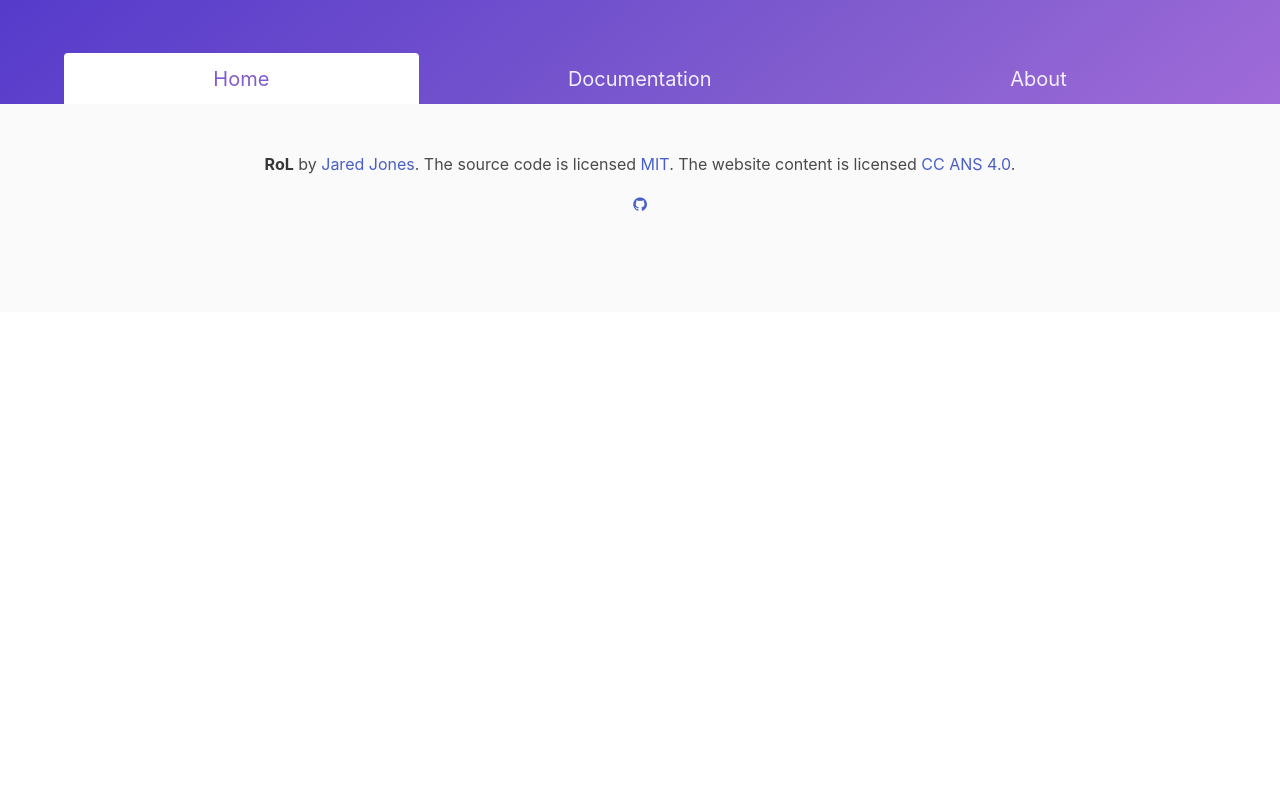
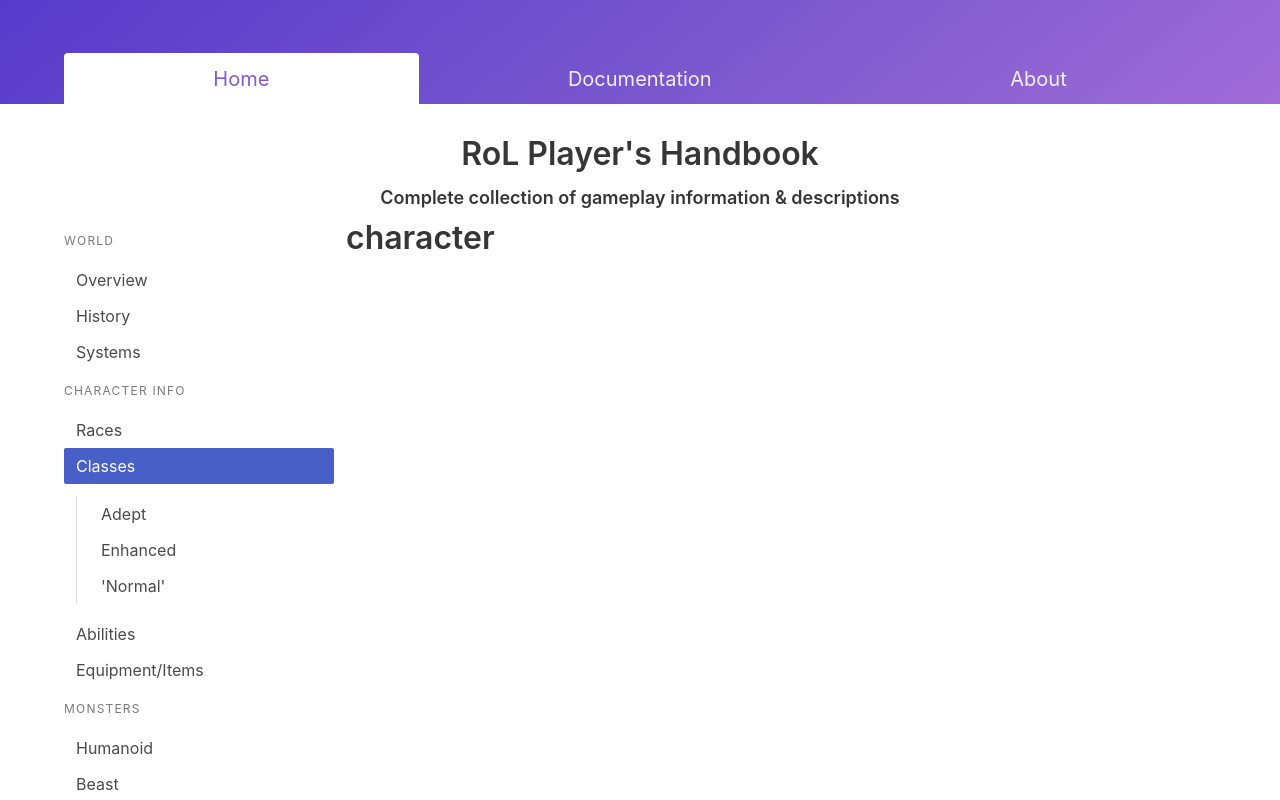
Before and after one commit to Jaredk3nt/rolDnDWebsite, an Angular app: page /documentation/character in a window 1280 px wide. Before the commit this address led to /. Shown: the part 300-1100 px from the top of the page. Before the commit the page ends 800 px from the top, so only its background shows below. Built offline with nearby package versions, Linux system fonts and the light colour scheme.

Commit message:
Adding sub routing for documentation

```diff
--- /dev/null
+++ b/src/app/documentation/character/characterdoc.component.html
@@ -0,0 +1,3 @@
+<div class="content">
+    <h1>character</h1>
+</div>
--- /dev/null
+++ b/src/app/documentation/character/characterdoc.component.ts
@@ -0,0 +1,10 @@
+import { Component } from '@angular/core';
+
+@Component({
+  selector: 'character-doc-component',
+  templateUrl: './characterdoc.component.html',
+  styleUrls: ['../../app.component.scss']
+})
+export class CharacterDocComponent {
+  title = 'app';
+}
--- /dev/null
+++ b/src/app/documentation/doc-router.module.ts
@@ -0,0 +1,38 @@
+import { NgModule }             from '@angular/core';
+import { RouterModule, Routes } from '@angular/router';
+
+import { DocComponent } from './doc.component';
+import { DocInfoComponent } from './docinfo.component';
+import { WorldDocComponent } from './world/worlddoc.component';
+import { CharacterDocComponent } from './character/characterdoc.component';
+import { MonsterDocComponent } from './monsters/monsterdoc.component';
+
+const documentationRoutes: Routes = [
+    {
+        path: 'documentation', component: DocComponent , children: [
+            { path: '', component: DocInfoComponent, children: [
+                { path: 'world', component: WorldDocComponent },
+                { path: 'character', component: CharacterDocComponent },
+                { path: 'monsters', component: MonsterDocComponent }
+            ] }
+        ]
+    }
+];
+
+@NgModule ({
+    declarations: [
+        DocComponent,
+        DocInfoComponent,
+        WorldDocComponent,
+        CharacterDocComponent,
+        MonsterDocComponent
+    ],
+    imports: [
+        RouterModule.forChild(documentationRoutes)
+    ],
+    exports: [
+        RouterModule
+    ]
+})
+
+export class DocRouterModule { }
--- a/src/app/documentation/doc.component.html
+++ b/src/app/documentation/doc.component.html
@@ -42,7 +42,7 @@
             </aside>
         </div>
         <div class="is-three-quarters">
-            <h1>docs</h1>
+            <router-outlet></router-outlet>
         </div>
     </div>
 </div>
--- /dev/null
+++ b/src/app/documentation/docinfo.component.html
@@ -0,0 +1 @@
+<router-outlet></router-outlet>
--- /dev/null
+++ b/src/app/documentation/monsters/monsterdoc.component.html
@@ -0,0 +1,3 @@
+<div class="content">
+    <h1>monster</h1>
+</div>
--- /dev/null
+++ b/src/app/documentation/monsters/monsterdoc.component.ts
@@ -0,0 +1,10 @@
+import { Component } from '@angular/core';
+
+@Component({
+  selector: 'monster-doc-component',
+  templateUrl: './monsterdoc.component.html',
+  styleUrls: ['../../app.component.scss']
+})
+export class MonsterDocComponent {
+  title = 'app';
+}
--- /dev/null
+++ b/src/app/documentation/world/worlddoc.component.html
@@ -0,0 +1,3 @@
+<div class="content">
+    <h1>world</h1>
+</div>
--- /dev/null
+++ b/src/app/documentation/world/worlddoc.component.ts
@@ -0,0 +1,10 @@
+import { Component } from '@angular/core';
+
+@Component({
+  selector: 'world-doc-component',
+  templateUrl: './worlddoc.component.html',
+  styleUrls: ['../../app.component.scss']
+})
+export class WorldDocComponent {
+  title = 'app';
+}
```
Also changed, not shown: src/app/app.module.ts (+6 -6 lines), src/app/documentation/docinfo.component.ts (added, +10 -0 lines).
